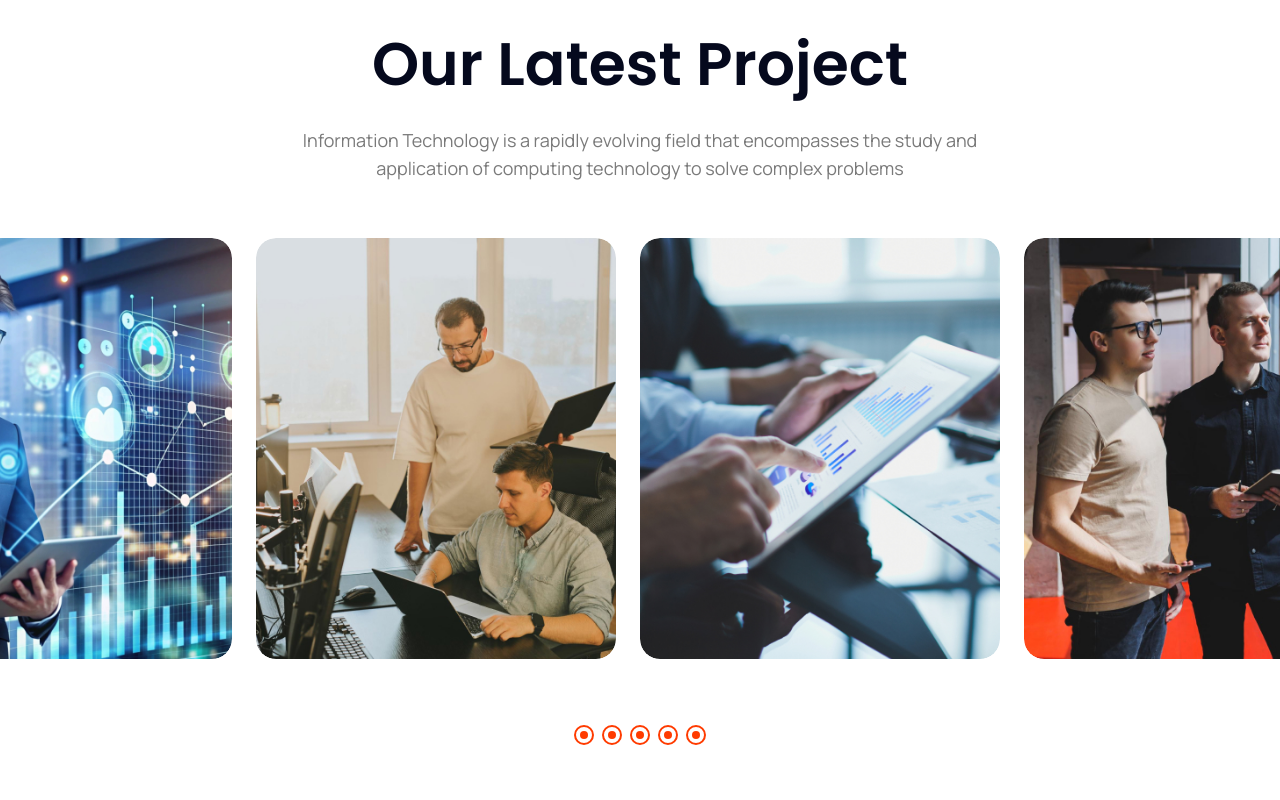
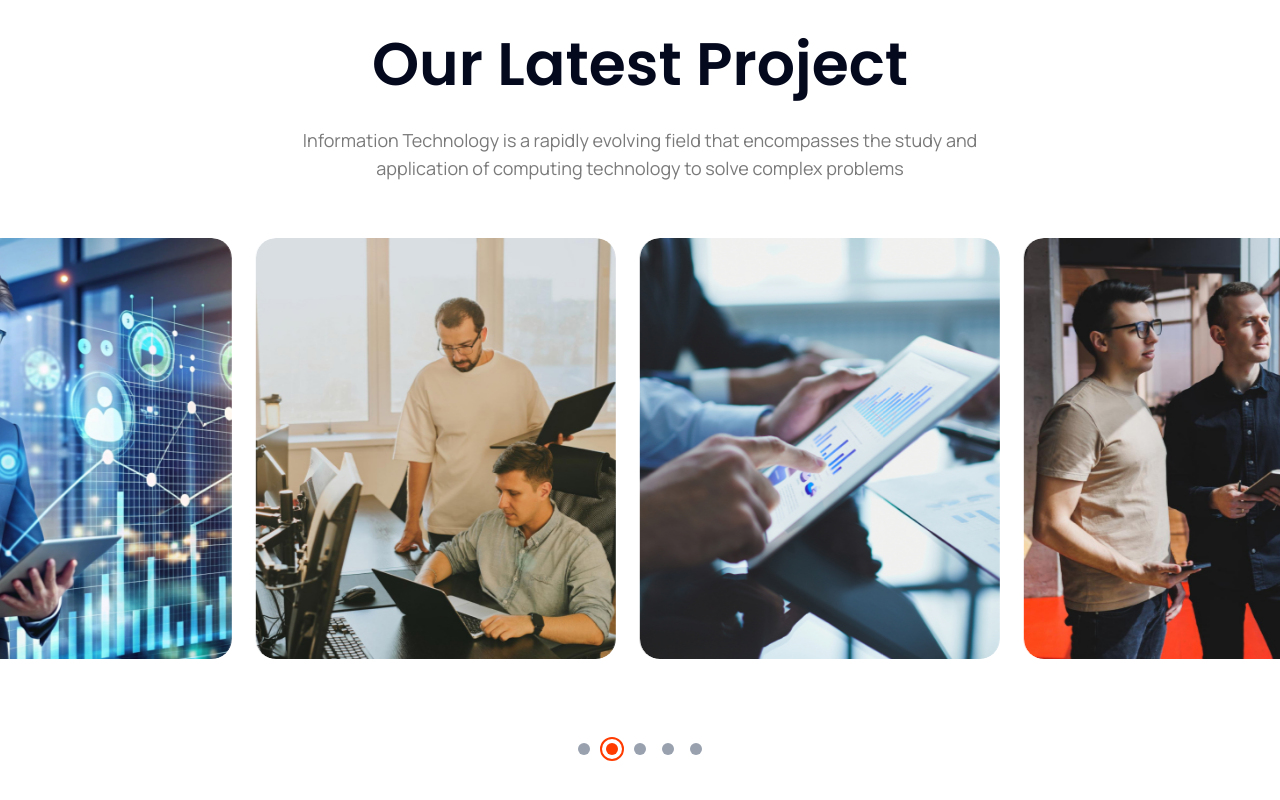
Before and after one commit to akmniazulalam/TechEdge, a plain HTML site: page index.html in a window 1280 px wide. Shown: the part 3127-3927 px from the top of the page. Drawn offline with nearby package versions, Linux system fonts and the light colour scheme.

Commit message:
Slick slider settings update

```diff
--- a/script.js
+++ b/script.js
@@ -44,7 +44,7 @@ $(document).ready(function () {
   $(".imgSlider").slick({
     autoplay: true,
     autoplaySpeed: 2000,
-    speed: 1500,
+    speed: 1000,
     cssEase: "ease-in-out",
     arrows: false,
     dots: true,
@@ -55,43 +55,35 @@ $(document).ready(function () {
     centerPadding: '20%',
     pauseOnHover: false,
     pauseOnFocus: false,
-    appendDots: $('#custom-dots-container'), // Append dots to custom container
+    appendDots: $('#custom-dots-container'),
     customPaging: function () {
-      return '<button class="w-2 h-2 rounded-full bg-primary outline-2 outline-primary outline-offset-4"></button>';
+      // Default (inactive) dot style
+      return '<button class="dot w-3 h-3 rounded-full bg-gray-400 transition-all duration-100"></button>';
     }
   });
-// Add Tailwind layout classes to the dot wrapper <ul> with justify-between
-$('#custom-dots-container ul')
-.removeClass('slick-dots')
-.addClass('flex justify-center w-full gap-5')
 
-// Ensure the dots <ul> is visible by removing the display: none;
-$('#custom-dots-container ul').css('display', 'flex');
+  // Tailwind layout for dot list
+  $('#custom-dots-container ul')
+    .removeClass('slick-dots')
+    .addClass('flex justify-center gap-4 mt-4')
+    .css('display', 'flex'); // Ensure visible
 
-  // Disable all default styling that Slick applies to dots
-  $("#custom-dots-container.slick-dots").removeClass("slick-dots"); // This removes the default class
-  $("#custom-dots-container.slick-dots li").removeClass("slick-active"); // Removes active class styling
+  // Set active dot styling
+  function setActiveDot() {
+    const allDots = $('#custom-dots-container li button');
 
-  // Optional: Optional: style the dot container using Tailwind
-  $("#custom-dots-container.slick-dots").addClass("flex justify-center gap-4 mt-4");
-
-  // Update active dot style
-  function setActiveDot() {
-    $('#custom-dots-container.slick-dots li button')
-      .removeClass('bg-blue-600 w-5 h-5 outline outline-4 outline-blue-500 outline-offset-4')
+    allDots
+      .removeClass('bg-primary w-3 h-3 outline outline-2 outline-primary outline-offset-4')
       .addClass('bg-gray-400 w-3 h-3');
 
-    $('#custom-dots-container.slick-dots li.slick-active button')
+    $('#custom-dots-container li.slick-active button')
       .removeClass('bg-gray-400 w-3 h-3')
-      .addClass('bg-blue-600 w-5 h-5 outline outline-4 outline-blue-500 outline-offset-4 rounded-full');
+      .addClass('bg-primary w-3 h-3 outline outline-2 outline-primary outline-offset-4');
   }
-// Run it once on load
+
+  // Run on load
   setActiveDot();
 
-  // Re-run after every slide change
+  // Run on slide change
   $(".imgSlider").on("afterChange", setActiveDot);
-
 });
-
-$(".slick-dots").removeClass("slick-dots");
-$(".slick-dots li").removeClass("slick-active");
```
Also changed, not shown: src/output.css.
